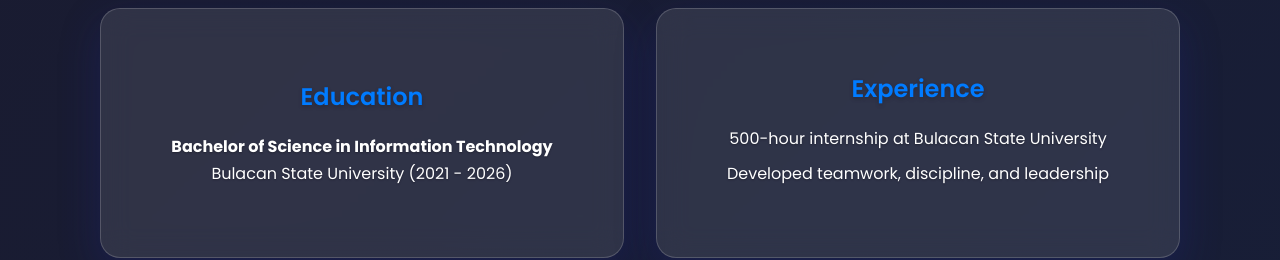
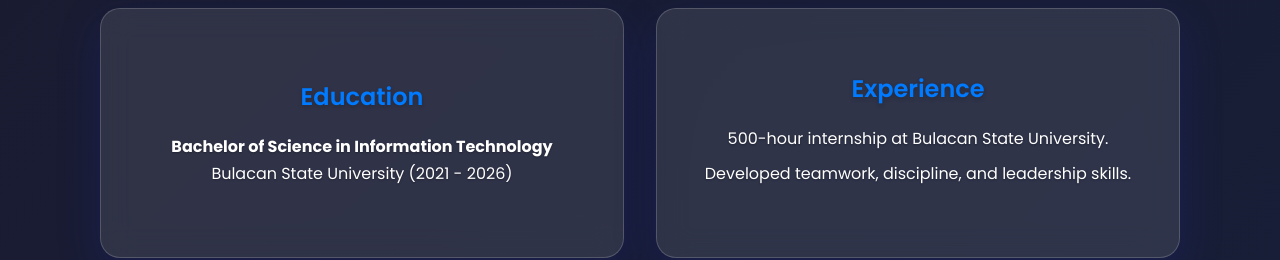
Before and after one commit to mdgLester/portfolio-2, a React (Create React App) app: page / in a window 1280 px wide. Shown: the part 960-1220 px from the top of the page. Built offline with nearby package versions, Linux system fonts and the light colour scheme.

Commit message:
Update About.jsx

```diff
--- a/src/components/About.jsx
+++ b/src/components/About.jsx
@@ -28,8 +28,8 @@
           <div className="glass-card about-card">
             <h3>Experience</h3>
             <ul className="about-list">
-              <li>500-hour internship at Bulacan State University</li>
-              <li>Developed teamwork, discipline, and leadership</li>
+              <li>500-hour internship at Bulacan State University.</li>
+              <li>Developed teamwork, discipline, and leadership skills.</li>
             </ul>
           </div>
         </RevealOnScroll>
```
